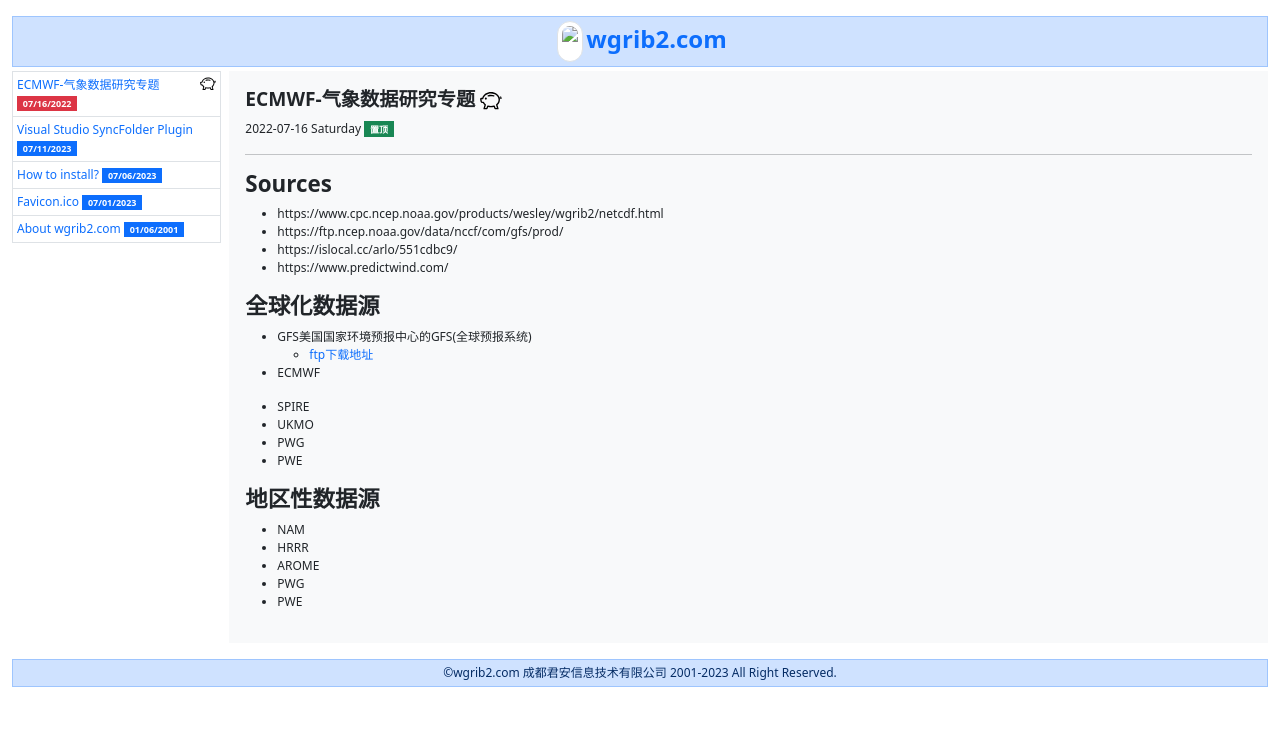
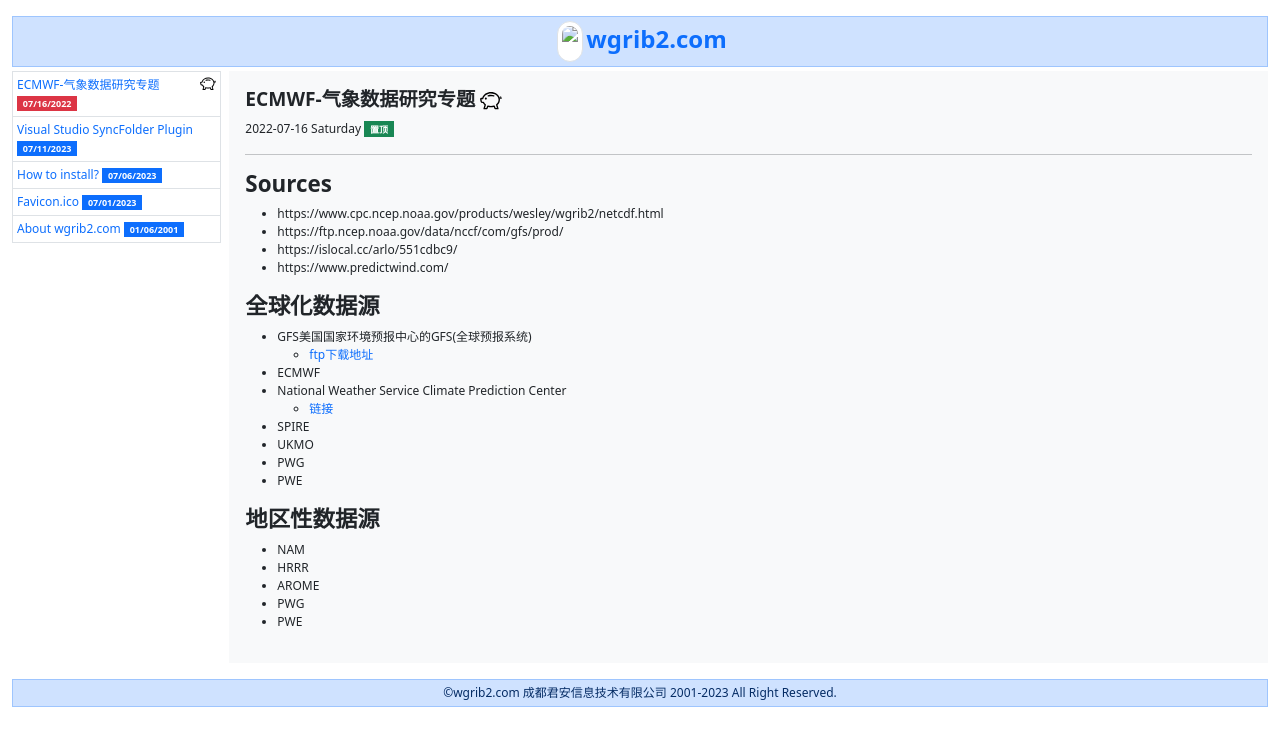
Before and after one commit to helloyuzz/wgrib2.com, a Jekyll site: the page built from _posts/2022-07-16-ECMWF.md, in a window 1280 px wide. Shown: the top 746 px of the page. Built offline with Jekyll 4.4.1, drawn with Linux system fonts in a browser that asks for light colours.

Commit message:
Windows10

```diff
--- a/_posts/2022-07-16-ECMWF.md
+++ b/_posts/2022-07-16-ECMWF.md
@@ -16,7 +16,8 @@
 - GFS美国国家环境预报中心的GFS(全球预报系统)
   - [ftp下载地址](http://www.ftp.ncep.noaa.gov/data/nccf/com/gfs/prod/){:target="_blank"}
 - ECMWF
-
+- National Weather Service Climate Prediction Center
+  - [链接](https://www.cpc.ncep.noaa.gov/products/wesley/){:target="_blank"}
 - SPIRE
 - UKMO
 - PWG
```
Also changed, not shown: 11 other files.
